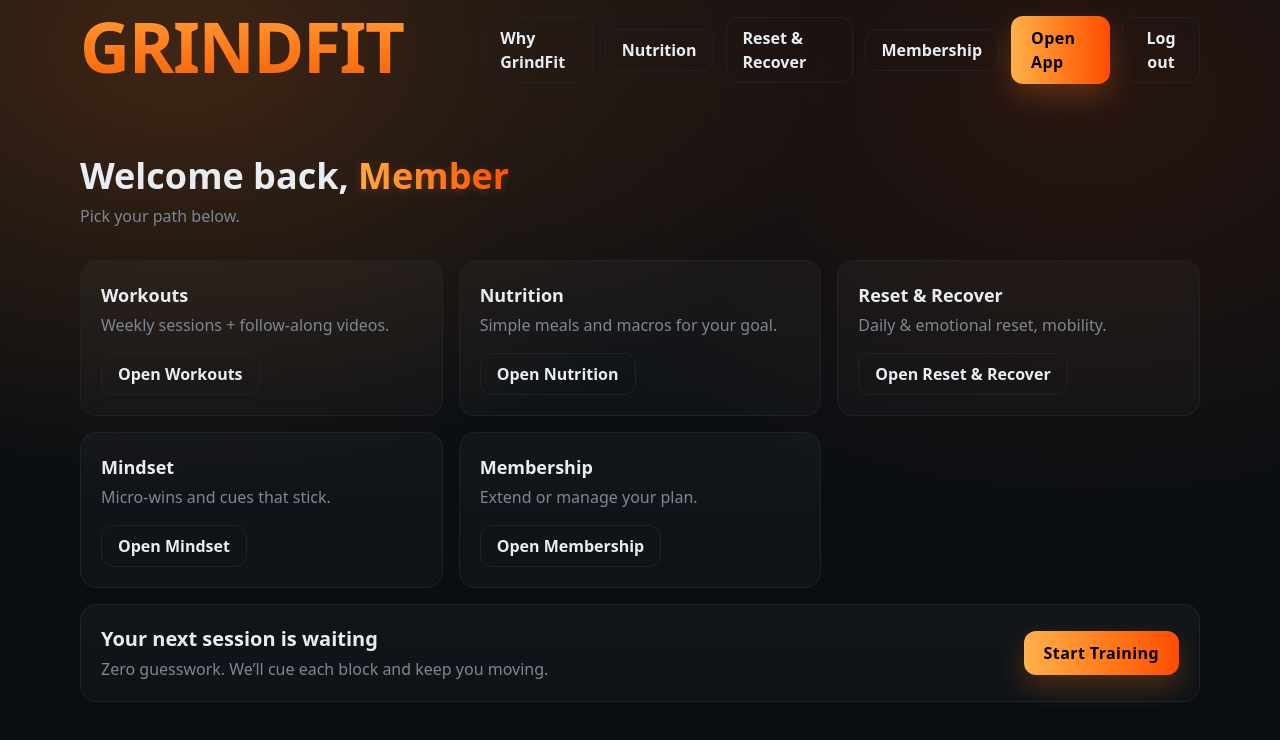
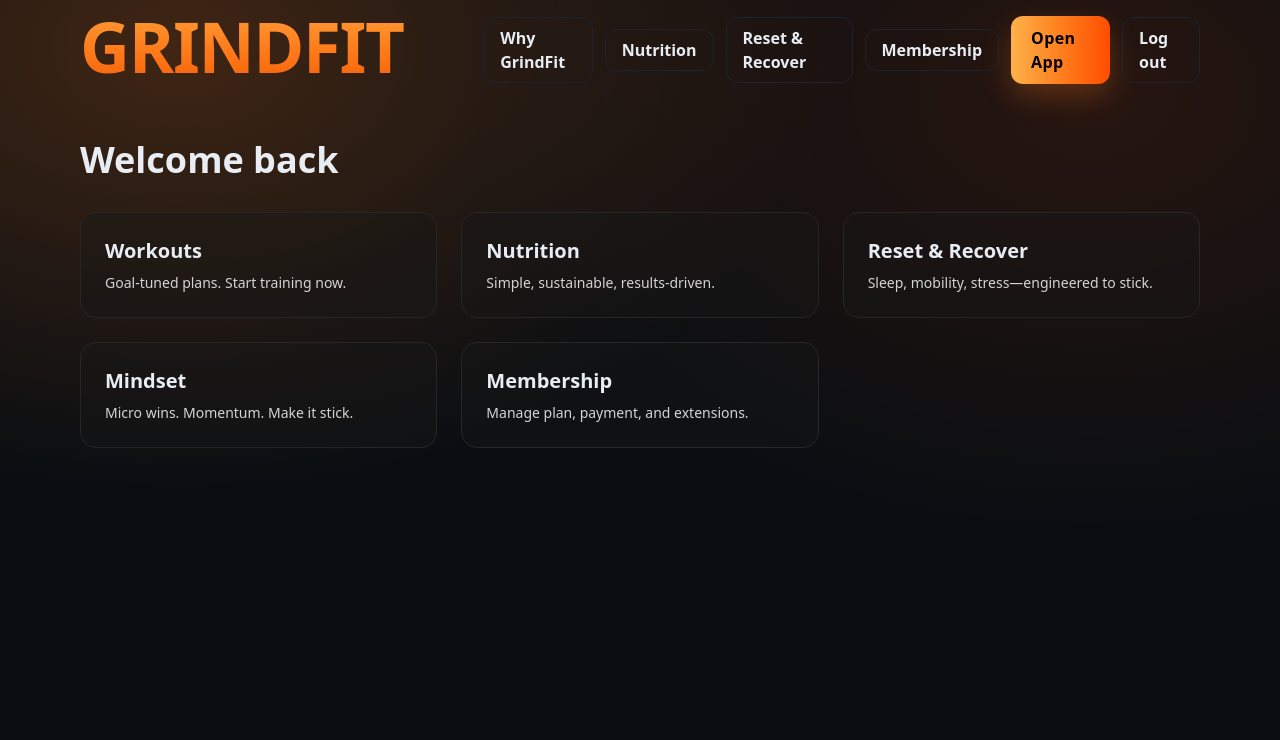
Before and after one commit to GrindFit/grindfit-webapp, a Next.js app: page /member in a window 1280 px wide. Shown: the top 740 px of the page. Built offline with nearby package versions, Linux system fonts and the light colour scheme.

Commit message:
Update index.jsx

```diff
--- a/pages/member/index.jsx
+++ b/pages/member/index.jsx
@@ -1,68 +1,34 @@
-// pages/member/index.js
-import { useEffect, useState } from "react";
+// pages/member/index.jsx
 import Link from "next/link";
 import Nav from "../../components/Nav";
 
-function doLogout() {
-  try {
-    localStorage.removeItem("grindfit_profile");
-  } catch {}
-  window.location.href = "/";
-}
-
 export default function MemberHome() {
-  const [profile, setProfile] = useState(null);
-
-  useEffect(() => {
-    try {
-      const raw = localStorage.getItem("grindfit_profile");
-      setProfile(raw ? JSON.parse(raw) : null);
-    } catch { setProfile(null); }
-  }, []);
-
-  const first = profile?.name?.split(" ")[0] || "Member";
-
-  const cards = [
-    { title: "Workouts",   desc: "Weekly sessions + follow-along videos.", href: "/member/workouts" },
-    { title: "Nutrition",  desc: "Simple meals and macros for your goal.", href: "/member/nutrition" },
-    { title: "Reset & Recover", desc: "Daily & emotional reset, mobility.", href: "/member/reset" },
-    { title: "Mindset",    desc: "Micro-wins and cues that stick.",        href: "/member/mindset" },
-    { title: "Membership", desc: "Extend or manage your plan.",            href: "/member/billing" },
-  ];
-
   return (
     <>
-      <Nav rightSlot={<button onClick={doLogout} className="btn-ghost">Log out</button>} />
-      <main className="gf-container py-10 lg:py-14">
-        <section className="mb-8">
-          <h1 className="text-3xl sm:text-4xl font-extrabold">
-            Welcome back, <span className="brand-word">{first}</span>
-          </h1>
-          <p className="small-dim mt-2">Pick your path below.</p>
-        </section>
+      <Nav rightSlot={<Link className="btn-ghost" href="/logout">Log out</Link>} />
+      <main className="gf-container py-10">
+        <h1 className="text-4xl font-extrabold mb-8">Welcome back</h1>
 
-        <section className="grid md:grid-cols-2 lg:grid-cols-3 gap-4">
-          {cards.map((c) => (
-            <article key={c.title} className="gf-card flex flex-col">
-              <h3 className="font-semibold text-lg">{c.title}</h3>
-              <p className="small-dim mt-1 flex-1">{c.desc}</p>
-              <div className="mt-4">
-                <Link className="btn-ghost no-underline" href={c.href}>
-                  Open {c.title}
-                </Link>
-              </div>
-            </article>
-          ))}
-
-          <article className="gf-card md:col-span-2 lg:col-span-3 flex items-center justify-between flex-col md:flex-row gap-4">
-            <div>
-              <h4 className="font-semibold text-xl">Your next session is waiting</h4>
-              <p className="small-dim mt-1">Zero guesswork. We’ll cue each block and keep you moving.</p>
-            </div>
-            <Link className="btn-primary no-underline" href="/member/workouts">Start Training</Link>
-          </article>
+        <section className="grid grid-cols-1 sm:grid-cols-2 lg:grid-cols-3 gap-6">
+          <Card href="/member/workouts" title="Workouts" desc="Goal-tuned plans. Start training now." />
+          <Card href="/member/nutrition" title="Nutrition" desc="Simple, sustainable, results-driven." />
+          <Card href="/member/reset" title="Reset & Recover" desc="Sleep, mobility, stress—engineered to stick." />
+          <Card href="/member/mindset" title="Mindset" desc="Micro wins. Momentum. Make it stick." />
+          <Card href="/member/billing" title="Membership" desc="Manage plan, payment, and extensions." />
         </section>
       </main>
     </>
   );
 }
+
+function Card({ href, title, desc }) {
+  return (
+    <Link
+      href={href}
+      className="block rounded-2xl p-6 border border-neutral-800 hover:border-neutral-600 transition-colors bg-neutral-900/40"
+    >
+      <h2 className="text-xl font-bold mb-2">{title}</h2>
+      <p className="text-neutral-300 text-sm">{desc}</p>
+    </Link>
+  );
+}
```
